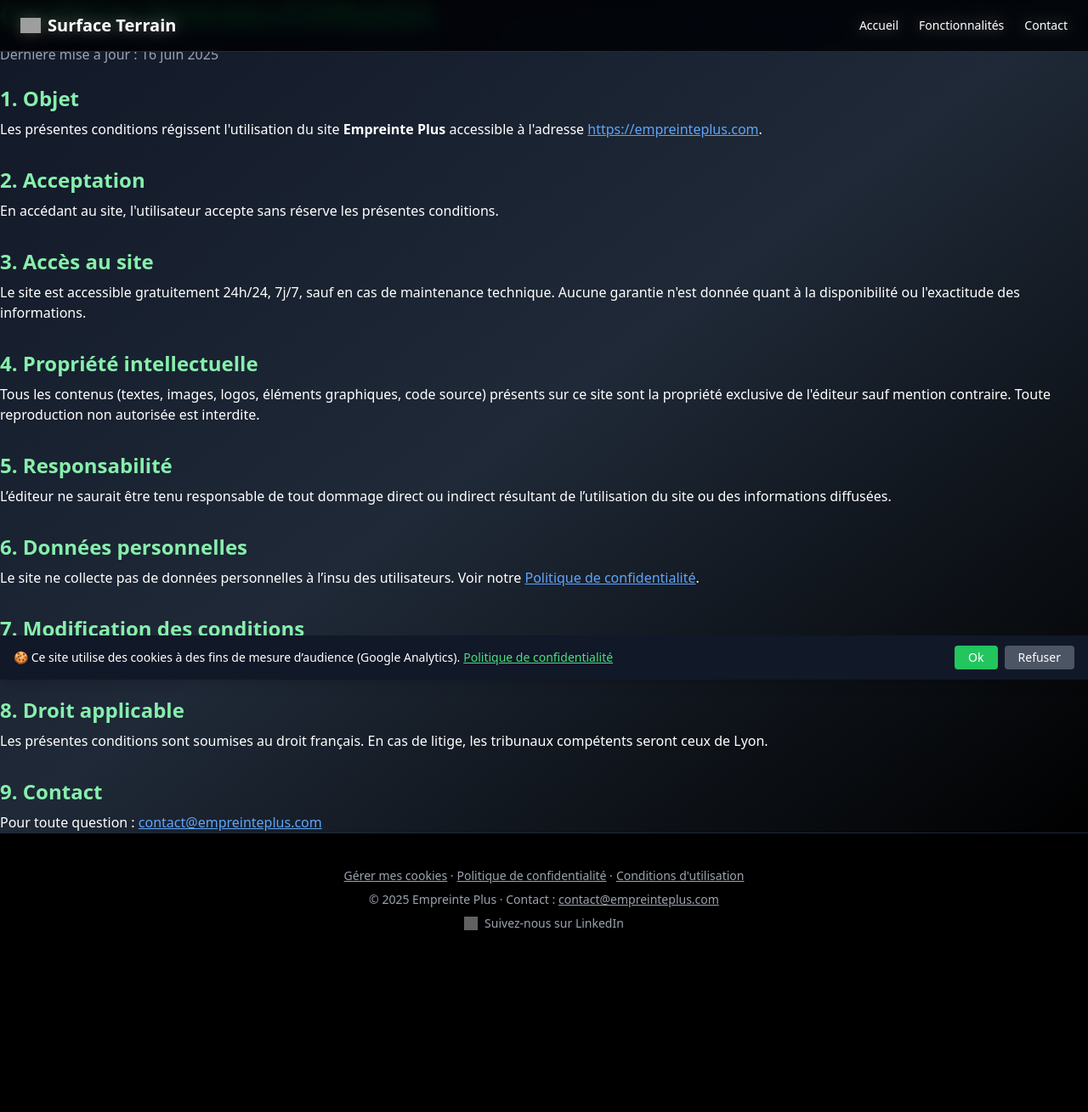
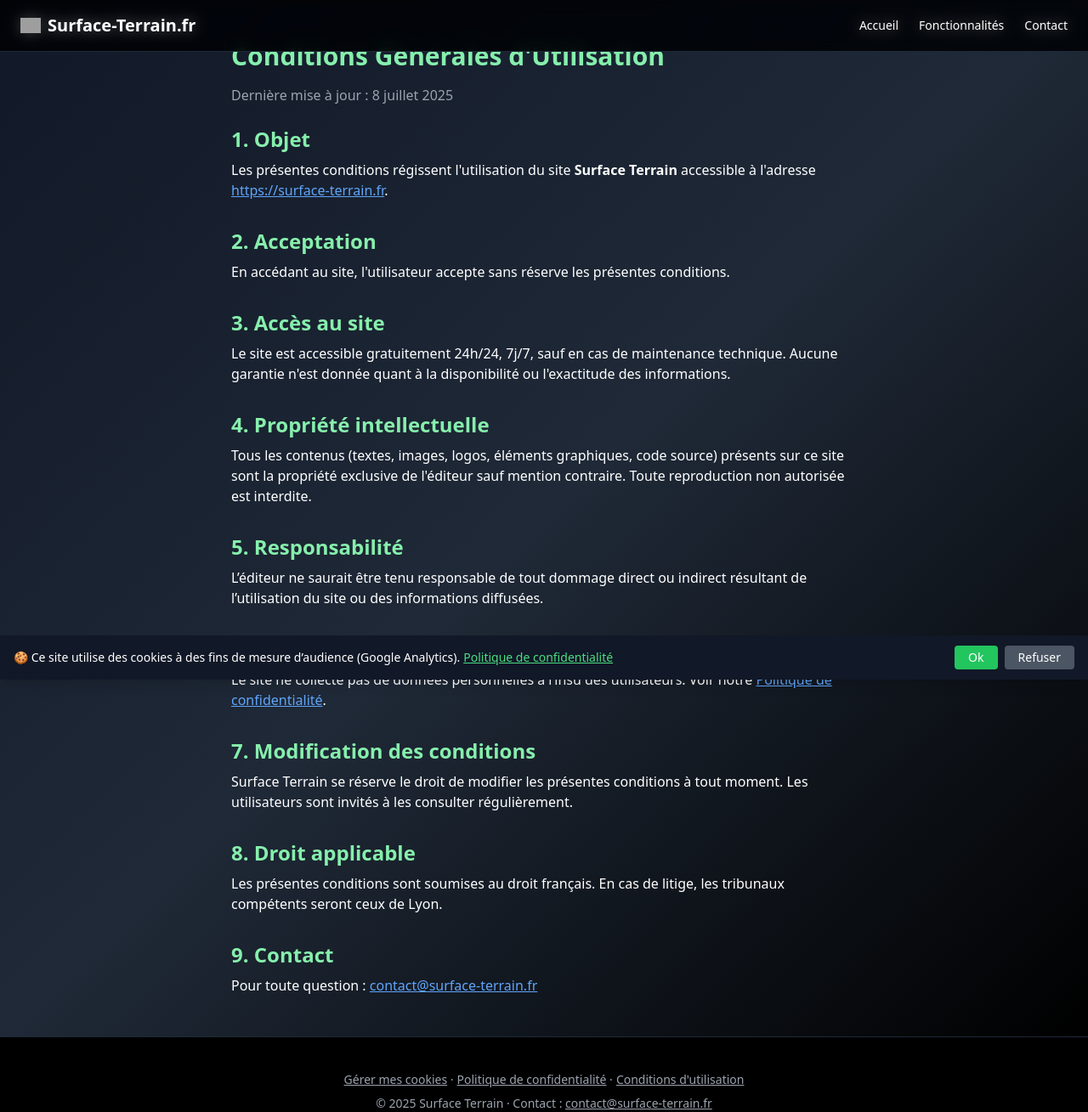
Before and after one commit to LoicGuinais/surface-terrain-frontend, a Next.js app: page /conditions-utilisation in a window 1280 px wide. Shown: the whole page at 85% size. Before the commit the page ends 1100 px from the top, so only its background shows below. Built offline with nearby package versions, Linux system fonts and the light colour scheme; grey boxes are pictures that could not be loaded.

Commit message:
updated CGU&politique confidentialite&footer

```diff
--- a/components/Footer.js
+++ b/components/Footer.js
@@ -1,13 +1,9 @@
-// components/Footer.js
 export default function Footer() {
   return (
-  <footer className="pt-10 text-center text-sm text-gray-400 space-y-2 bg-black border-t border-gray-800">
-
-
+    <footer className="pt-10 text-center text-sm text-gray-400 space-y-2 bg-black border-t border-gray-800">
       <p>
         <button
           onClick={() => window.dispatchEvent(new Event('open-cookie-banner'))}
-
           className="underline hover:text-green-400"
         >
           Gérer mes cookies
@@ -22,14 +18,15 @@
         </a>
       </p>
       <p>
-        © 2025 Empreinte Plus · Contact :{' '}
-        <a href="mailto:contact@empreinteplus.com" className="underline hover:text-green-400">
-          contact@empreinteplus.com
+        © 2025 Surface Terrain · Contact :{' '}
+        <a href="mailto:contact@surface-terrain.fr" className="underline hover:text-green-400">
+          contact@surface-terrain.fr
         </a>
       </p>
-      <p>
+      {/* Réactiver si LinkedIn existe */}
+      {/* <p>
         <a
-          href="https://www.linkedin.com/company/empreinteplus/"
+          href="https://www.linkedin.com/company/surface-terrain/"
           target="_blank"
           rel="noopener noreferrer"
           className="inline-flex items-center gap-2 hover:text-blue-400 transition"
@@ -41,7 +38,7 @@
           />
           Suivez-nous sur LinkedIn
         </a>
-      </p>
+      </p> */}
     </footer>
   )
 }
--- a/components/Navbar.js
+++ b/components/Navbar.js
@@ -18,7 +18,7 @@
         {/* Logo and title */}
         <Link href="/" className="flex items-center gap-2 text-xl font-bold">
           <img src="/logo.png" alt="Logo" className="h-6 w-6 object-contain" />
-          Surface Terrain
+          Surface-Terrain.fr
         </Link>
 
         {/* Desktop navigation */}
--- a/pages/conditions-utilisation.js
+++ b/pages/conditions-utilisation.js
@@ -1,4 +1,3 @@
-// pages/conditions-utilisation.js
 import Head from 'next/head';
 import Navbar from '@/components/Navbar';
 
@@ -6,17 +5,18 @@
   return (
     <>
       <Head>
-        <title>Conditions d'utilisation – Empreinte Plus</title>
-        <meta name="description" content="Conditions d'utilisation du site Empreinte Plus" />
+        <title>Conditions d'utilisation – Surface Terrain</title>
+        <meta name="description" content="Conditions d'utilisation du site Surface Terrain" />
       </Head>
       <Navbar />
 
+      <main className="max-w-3xl mx-auto px-4 py-12 text-white">
         <h1 className="text-3xl font-bold text-green-300 mb-4">Conditions Générales d'Utilisation</h1>
-        <p className="mb-6 text-gray-400">Dernière mise à jour : 16 juin 2025</p>
+        <p className="mb-6 text-gray-400">Dernière mise à jour : 8 juillet 2025</p>
 
         <section className="mb-8">
           <h2 className="text-2xl font-semibold text-green-300 mb-2">1. Objet</h2>
-          <p>Les présentes conditions régissent l'utilisation du site <strong>Empreinte Plus</strong> accessible à l'adresse <a href="https://empreinteplus.com" className="text-blue-400 underline">https://empreinteplus.com</a>.</p>
+          <p>Les présentes conditions régissent l'utilisation du site <strong>Surface Terrain</strong> accessible à l'adresse <a href="https://surface-terrain.fr" className="text-blue-400 underline">https://surface-terrain.fr</a>.</p>
         </section>
 
         <section className="mb-8">
@@ -41,12 +41,12 @@
 
         <section className="mb-8">
           <h2 className="text-2xl font-semibold text-green-300 mb-2">6. Données personnelles</h2>
-          <p>Le site ne collecte pas de données personnelles à l’insu des utilisateurs. Voir notre <a href="/pages/politique-confidentialite" className="text-blue-400 underline">Politique de confidentialité</a>.</p>
+          <p>Le site ne collecte pas de données personnelles à l’insu des utilisateurs. Voir notre <a href="/politique-confidentialite" className="text-blue-400 underline">Politique de confidentialité</a>.</p>
         </section>
 
         <section className="mb-8">
           <h2 className="text-2xl font-semibold text-green-300 mb-2">7. Modification des conditions</h2>
-          <p>Empreinte Plus se réserve le droit de modifier les présentes conditions à tout moment. Les utilisateurs sont invités à les consulter régulièrement.</p>
+          <p>Surface Terrain se réserve le droit de modifier les présentes conditions à tout moment. Les utilisateurs sont invités à les consulter régulièrement.</p>
         </section>
 
         <section className="mb-8">
@@ -56,9 +56,9 @@
 
         <section>
           <h2 className="text-2xl font-semibold text-green-300 mb-2">9. Contact</h2>
-          <p>Pour toute question : <a href="mailto:contact@empreinteplus.com" className="text-blue-400 underline">contact@empreinteplus.com</a></p>
+          <p>Pour toute question : <a href="mailto:contact@surface-terrain.fr" className="text-blue-400 underline">contact@surface-terrain.fr</a></p>
         </section>
-
+      </main>
     </>
   );
 }
--- a/pages/politique-confidentialite.js
+++ b/pages/politique-confidentialite.js
@@ -4,8 +4,8 @@
   return (
     <>
       <Head>
-        <title>Politique de confidentialité – Empreinte Plus</title>
-        <meta name="description" content="Notre politique de confidentialité pour la collecte et le traitement des données." />
+        <title>Politique de confidentialité – Surface Terrain</title>
+        <meta name="description" content="Notre politique de confidentialité pour la collecte et le traitement des données sur Surface Terrain." />
         <link rel="icon" href="/logo.png" />
         <meta name="viewport" content="width=device-width, initial-scale=1" />
       </Head>
@@ -13,11 +13,11 @@
       <div className="min-h-screen bg-gradient-to-br from-gray-900 via-gray-800 to-black text-white pt-28 px-6 pb-16">
         <div className="max-w-3xl mx-auto space-y-8 leading-relaxed text-gray-200">
           <h1 className="text-3xl font-bold text-green-400">Politique de confidentialité</h1>
-          <p className="text-sm text-gray-400">Dernière mise à jour : 16 juin 2025</p>
+          <p className="text-sm text-gray-400">Dernière mise à jour : 8 juillet 2025</p>
 
           <section>
             <h2 className="text-2xl font-semibold text-green-300 mb-2">1. Introduction</h2>
-            <p>Empreinte Plus respecte votre vie privée et s'engage à protéger les données personnelles des utilisateurs de son site.</p>
+            <p>Surface Terrain respecte votre vie privée et s'engage à protéger les données personnelles des utilisateurs de son site.</p>
           </section>
 
           <section>
@@ -34,15 +34,15 @@
 
           <section>
             <h2 className="text-2xl font-semibold text-green-300 mb-2">4. Hébergement</h2>
-            <p>Le site est hébergé par GitHub Pages (GitHub Inc.), une infrastructure sécurisée conforme aux standards du secteur.</p>
+            <p>Le site est hébergé sur l’infrastructure Vercel, une plateforme sécurisée conforme aux standards du secteur.</p>
           </section>
 
           <section>
             <h2 className="text-2xl font-semibold text-green-300 mb-2">5. Contact</h2>
             <p>Pour toute question ou demande relative à la vie privée, vous pouvez nous contacter à l’adresse suivante :</p>
             <p>
-              <a href="mailto:contact@empreinteplus.com" className="text-green-400 underline hover:text-green-300">
-                contact@empreinteplus.com
+              <a href="mailto:contact@surface-terrain.fr" className="text-green-400 underline hover:text-green-300">
+                contact@surface-terrain.fr
               </a>
             </p>
           </section>
```
